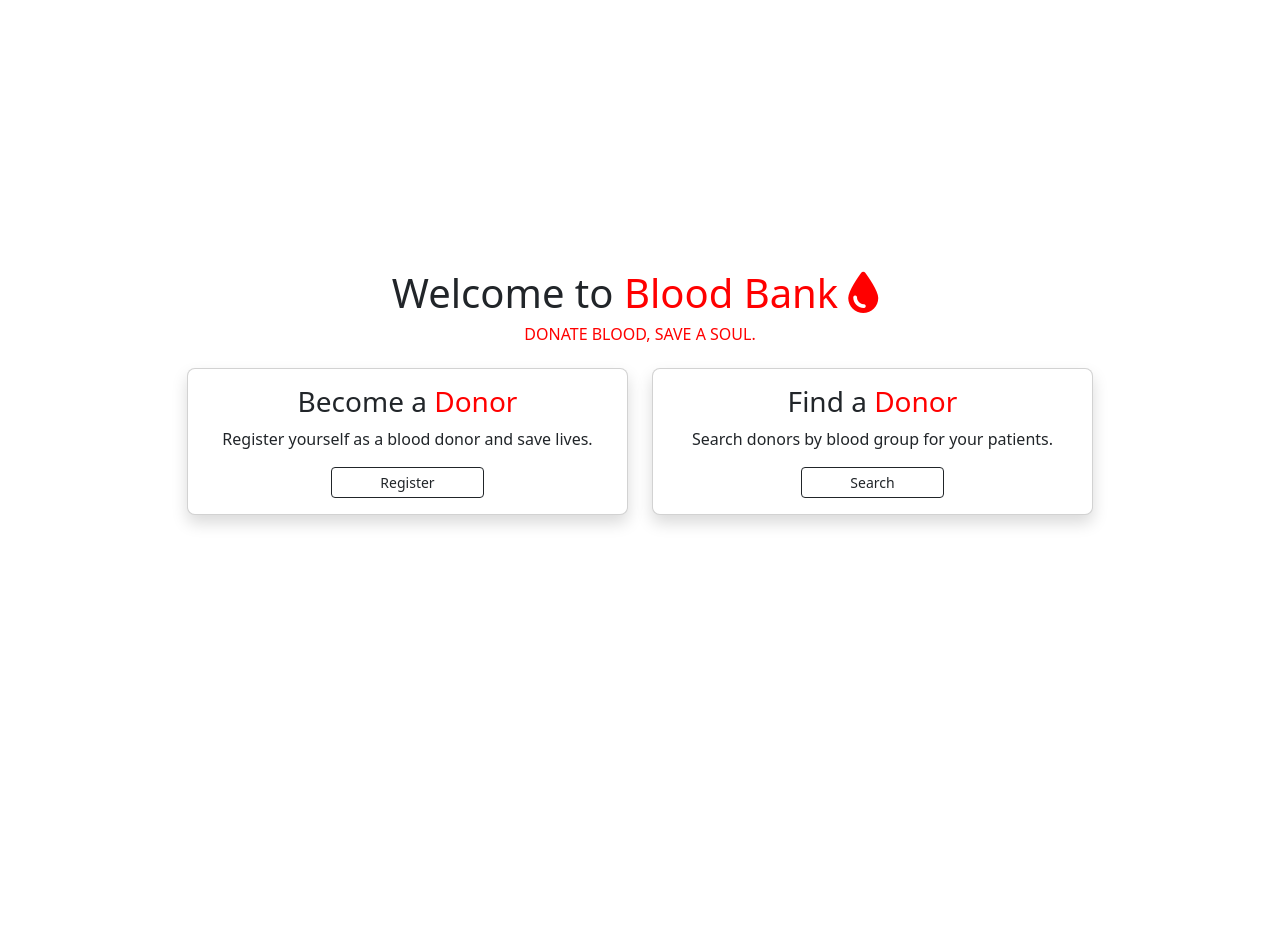
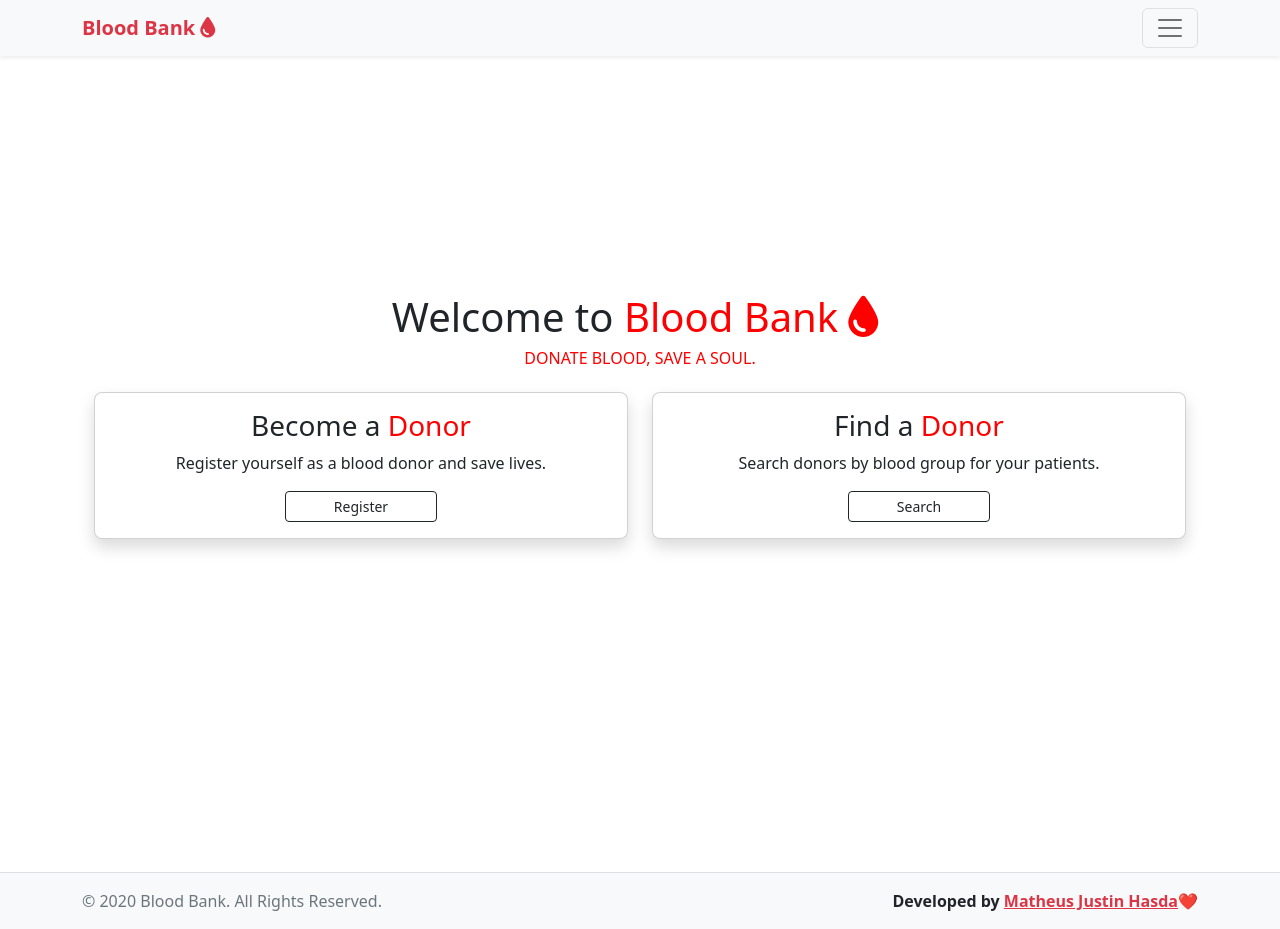
Before and after one commit to hasdajustin/bloodBank, a Django app: template templates/layout/index.html in a window 1280 px wide. Before the commit the page ends 526 px from the top, so only its background shows below. Run offline with Django 3.2, Linux system fonts and the light colour scheme; the template is opened without the code that fills it: most values are stand-ins (such as "Sample title", 1, 10 or a date in 2020); some libraries are stand-ins or nearby versions.

Commit message:
add nav, footer and include in all template

```diff
--- a/templates/base.html
+++ b/templates/base.html
@@ -11,8 +11,14 @@
 </head>
 <body>
 
+    {% block navbar %}
+    {% endblock navbar %}
+
     {% block content %}
     {% endblock content %}
+
+    {% block footer %}
+    {% endblock footer %}
 
     <script src="{% static 'js/scripts.js' %}"></script>
     <script src="https://cdn.jsdelivr.net/npm/bootstrap@5.2.3/dist/js/bootstrap.bundle.min.js"></script>
--- /dev/null
+++ b/templates/components/footer.html
@@ -0,0 +1,11 @@
+<footer class="bg-light text-center text-lg-start border-top mt-5">
+    <div class="container d-flex flex-column flex-md-row justify-content-between align-items-center py-3">
+        <div class="text-muted mb-2 mb-md-0">
+            &copy; {{ now|date:"Y" }} Blood Bank. All Rights Reserved.
+        </div>
+        <div class="fw-bold">
+            Developed by <a class="text-danger" href="https://github.com/hasdajustin" target="_blank">Matheus Justin
+                Hasda</a>❤️
+        </div>
+    </div>
+</footer>
--- /dev/null
+++ b/templates/components/navbar.html
@@ -0,0 +1,42 @@
+<nav class="navbar bg-light fixed-top shadow-sm">
+    <div class="container">
+        <a class="navbar-brand fw-bold text-danger" href="{% url 'home' %}">
+            Blood Bank<i class="fa-solid fa-droplet me-1"></i>
+        </a>
+        <button class="navbar-toggler" type="button" data-bs-toggle="offcanvas" data-bs-target="#offcanvasNavbar"
+            aria-controls="offcanvasNavbar">
+            <span class="navbar-toggler-icon"></span>
+        </button>
+
+        <div class="offcanvas offcanvas-end" tabindex="-1" id="offcanvasNavbar">
+            <div class="offcanvas-header">
+                <h5 class="offcanvas-title text-danger">
+                    <i class="fa-solid fa-bars me-2"></i> Menu
+                </h5>
+                <button type="button" class="btn-close" data-bs-dismiss="offcanvas"></button>
+            </div>
+            <div class="offcanvas-body">
+                <ul class="navbar-nav justify-content-end flex-grow-1 pe-3">
+                    <li class="nav-item">
+                        <a class="nav-link {% if request.resolver_match.url_name == 'home' %}active{% endif %}"
+                            href="{% url 'home' %}">
+                            <i class="fa-solid fa-house me-1"></i> Home
+                        </a>
+                    </li>
+                    <li class="nav-item">
+                        <a class="nav-link {% if request.resolver_match.url_name == 'register' %}active{% endif %}"
+                            href="{% url 'register' %}">
+                            <i class="fa-solid fa-user-plus me-1"></i> Register Donor
+                        </a>
+                    </li>
+                    <li class="nav-item">
+                        <a class="nav-link {% if request.resolver_match.url_name == 'donor' %}active{% endif %}"
+                            href="{% url 'donor' %}">
+                            <i class="fa-solid fa-users me-1"></i> Donor List
+                        </a>
+                    </li>
+                </ul>
+            </div>
+        </div>
+    </div>
+</nav>
--- a/templates/layout/index.html
+++ b/templates/layout/index.html
@@ -5,14 +5,18 @@
 Home
 {% endblock title %}
 
+{% block navbar %}
+{% include 'components/navbar.html' %}
+{% endblock navbar %}
+
 {% block content %}
-<div class="home_container">
+<div class="home_container mt-4">
     <div class="container d-flex flex-column justify-content-center align-items-center min-vh-100 text-center">
         <h1>Welcome to <span>Blood Bank<i class="fa-solid fa-droplet"></i></span></h1>
         <h6 id="quote" class="text-uppercase mb-4">Loading quote...</h6>
 
         <div class="row w-100 justify-content-center">
-            <div class="col-md-5 mb-3">
+            <div class="col-md-6 mb-3">
                 <div class="card shadow rounded-3 h-100">
                     <div class="card-body d-flex flex-column">
                         <h3>Become a <span>Donor</span></h3>
@@ -24,7 +28,7 @@ Home
                 </div>
             </div>
 
-            <div class="col-md-5 mb-3">
+            <div class="col-md-6 mb-3">
                 <div class="card shadow rounded-3 h-100">
                     <div class="card-body d-flex flex-column">
                         <h3>Find a <span>Donor</span></h3>
@@ -39,3 +43,7 @@ Home
     </div>
 </div>
 {% endblock content %}
+
+{% block footer %}
+{% include 'components/footer.html' %}
+{% endblock footer %}
```
Also changed, not shown: templates/layout/donor_list.html (+9 -1 lines), templates/layout/register.html (+9 -1 lines).
